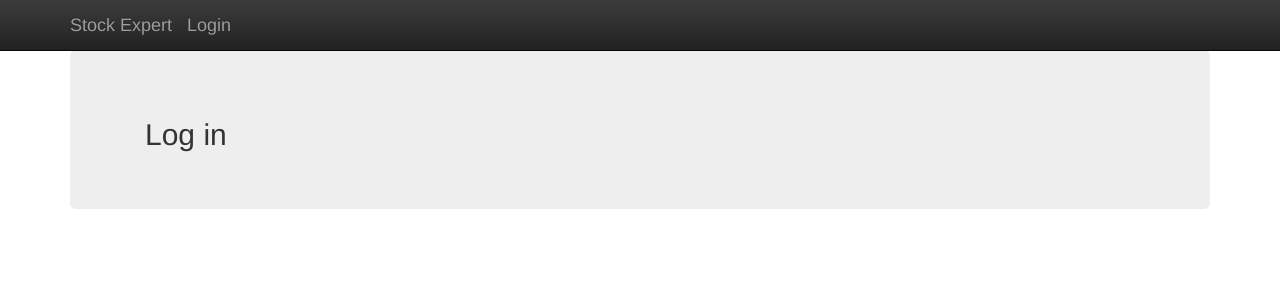
After one commit to SorinMA/some-django, a Django app: a page that uses templates/web_app.html in a window 1280 px wide. The commit adds this page. Shown: the top 300 px of the page. Run offline with Django 3.2, Linux system fonts and the light colour scheme; some libraries are stand-ins or nearby versions.

Commit message:
Little changes and begining of the Login Page

```diff
--- a/sm_user/urls.py
+++ b/sm_user/urls.py
@@ -1,10 +1,12 @@
 from django.conf.urls import url
 from django.contrib import admin
-
+from django.contrib.auth.views import LoginView, LogoutView
 
 from .views import home_page
 
 urlpatterns = [
     url(r'^admin/', admin.site.urls),
-    url(r'home$', home_page, name="home_page")
+    url(r'home$', home_page, name="home_page"),
+    url(r'login$', LoginView.as_view(template_name='sm_user/login_form.html'), name='sm_login'),
+    url(r'logout$', LogoutView.as_view(), name='sm_logout')
 ]
--- /dev/null
+++ b/templates/sm_user/login_form.html
@@ -0,0 +1,14 @@
+{% extends "web_app.html" %}
+
+{% block content %}
+     <!-- Main jumbotron for a primary marketing message or call to action -->
+        <div class="jumbotron">
+          <div class="container">
+            <h2>Log in</h2>
+
+
+          </div>
+        </div>
+
+
+{% endblock %}
--- a/templates/web_app.html
+++ b/templates/web_app.html
@@ -35,8 +35,10 @@
             <span class="icon-bar"></span>
             <span class="icon-bar"></span>
           </button>
-            <a class="navbar-brand" href="{% url 'home_page' %}">Stock Expert</a>
-
+            {% if not user.is_authenticated %}
+                <a class="navbar-brand" href="{% url 'home_page' %}">Stock Expert</a>
+                <a class="navbar-brand" href="{% url 'sm_login' %}">Login</a>
+            {%endif%}
         </div>
 
       </div>
--- a/test_demo_web/urls.py
+++ b/test_demo_web/urls.py
@@ -17,6 +17,7 @@ from django.conf.urls import url, include
 from django.contrib import admin
 
 
+
 urlpatterns = [
     url(r'^admin/', admin.site.urls),
     url(r'^sm/', include ('sm_user.urls')),
```
Also changed, not shown: 2 other files.
